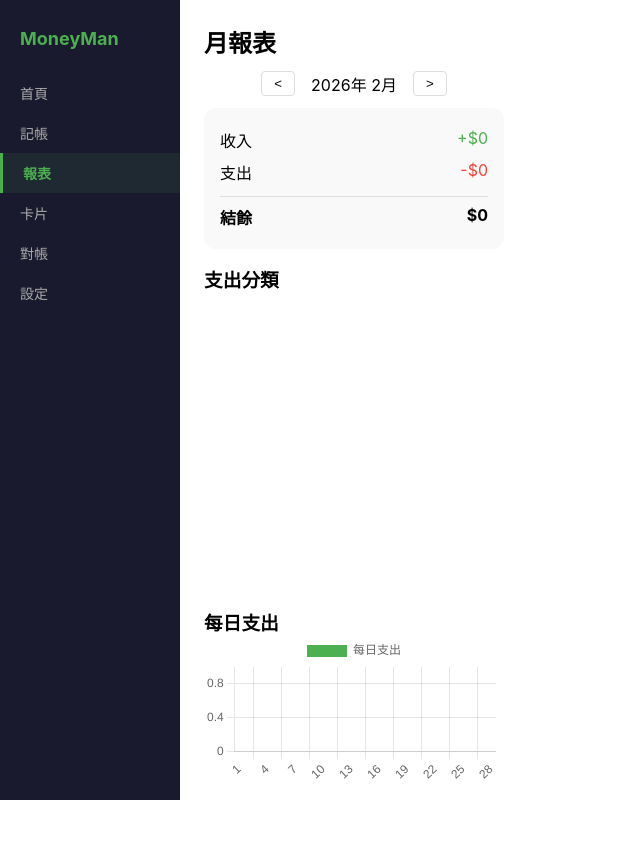
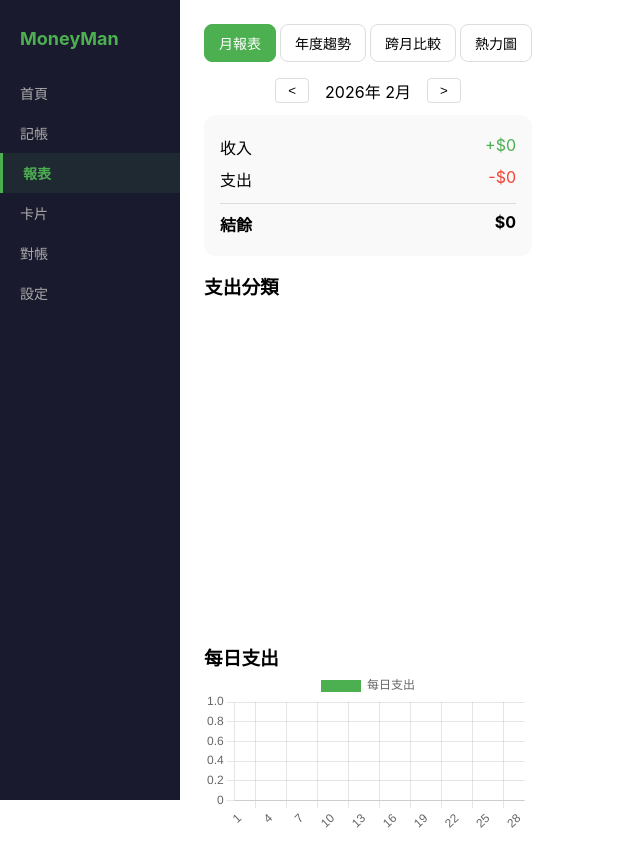
Before and after one commit to a60708090xun/MoneyMan, a Vue app: page /report in a window 1280 px wide. Shown: the whole page, without its empty margins (0-640 px from the left). Before the commit the page ends 809 px from the top, so only its background shows below. Built offline with nearby package versions, Linux system fonts and the light colour scheme.

Commit message:
feat: add tab navigation to ReportView with placeholder charts
Generated with [Claude Code](https://claude.ai/code)
via [Happy](https://happy.engineering)

Co-Authored-By: Claude <noreply@anthropic.com>
Co-Authored-By: Happy <yesreply@happy.engineering>

```diff
--- /dev/null
+++ b/src/components/HeatmapChart.vue
@@ -0,0 +1,20 @@
+<template>
+  <div>
+    <div class="year-nav">
+      <button @click="$emit('update:year', year - 1)">&lt;</button>
+      <span>{{ year }} 年</span>
+      <button @click="$emit('update:year', year + 1)">&gt;</button>
+    </div>
+    <p style="text-align:center;color:#999;">消費熱力圖（待實作）</p>
+  </div>
+</template>
+
+<script setup>
+defineProps({ year: Number })
+defineEmits(['update:year', 'drill-down'])
+</script>
+
+<style scoped>
+.year-nav { display: flex; align-items: center; justify-content: center; gap: 16px; margin: 12px 0; }
+.year-nav button { background: none; border: 1px solid #ddd; border-radius: 4px; padding: 4px 12px; cursor: pointer; }
+</style>
--- /dev/null
+++ b/src/components/MonthCompareChart.vue
@@ -0,0 +1,10 @@
+<template>
+  <div>
+    <p style="text-align:center;color:#999;">跨月比較（待實作）</p>
+  </div>
+</template>
+
+<script setup>
+defineProps({ currentYear: Number, currentMonth: Number })
+defineEmits(['drill-down'])
+</script>
--- /dev/null
+++ b/src/components/YearlyTrendChart.vue
@@ -0,0 +1,20 @@
+<template>
+  <div>
+    <div class="year-nav">
+      <button @click="$emit('update:year', year - 1)">&lt;</button>
+      <span>{{ year }} 年</span>
+      <button @click="$emit('update:year', year + 1)">&gt;</button>
+    </div>
+    <p style="text-align:center;color:#999;">年度趨勢圖（待實作）</p>
+  </div>
+</template>
+
+<script setup>
+defineProps({ year: Number })
+defineEmits(['update:year', 'drill-down'])
+</script>
+
+<style scoped>
+.year-nav { display: flex; align-items: center; justify-content: center; gap: 16px; margin: 12px 0; }
+.year-nav button { background: none; border: 1px solid #ddd; border-radius: 4px; padding: 4px 12px; cursor: pointer; }
+</style>
--- a/src/views/ReportView.vue
+++ b/src/views/ReportView.vue
@@ -1,7 +1,18 @@
 <template>
   <div class="report-view">
-    <h2>月報表</h2>
+    <div class="tab-bar">
+      <button
+        v-for="tab in tabs"
+        :key="tab.key"
+        :class="{ active: activeTab === tab.key }"
+        @click="activeTab = tab.key"
+      >
+        {{ tab.label }}
+      </button>
+    </div>
 
+    <!-- 月報表 (existing) -->
+    <div v-if="activeTab === 'monthly'">
       <div class="month-nav">
         <button @click="prevMonth">&lt;</button>
         <span>{{ year }}年 {{ month }}月</span>
@@ -20,17 +31,65 @@
       <h3 style="margin-top:16px">每日支出</h3>
       <BarChart :daily-totals="dailyTotals" :days-in-month="daysInMonth" />
     </div>
+
+    <!-- 年度趨勢 -->
+    <div v-if="activeTab === 'yearly'">
+      <YearlyTrendChart
+        :year="year"
+        @update:year="year = $event"
+        @drill-down="openDrillDown"
+      />
+    </div>
+
+    <!-- 跨月比較 -->
+    <div v-if="activeTab === 'compare'">
+      <MonthCompareChart
+        :current-year="year"
+        :current-month="month"
+        @drill-down="openDrillDown"
+      />
+    </div>
+
+    <!-- 消費熱力圖 -->
+    <div v-if="activeTab === 'heatmap'">
+      <HeatmapChart
+        :year="year"
+        @update:year="year = $event"
+        @drill-down="openDrillDown"
+      />
+    </div>
+
+    <DrillDownPanel
+      :visible="drillDown.visible"
+      :title="drillDown.title"
+      :transactions="drillDown.transactions"
+      @close="drillDown.visible = false"
+    />
+  </div>
 </template>
 
 <script setup>
-import { ref, computed, onMounted } from 'vue'
+import { ref, reactive, computed, onMounted } from 'vue'
 import { useTransactionsStore } from '../stores/transactions.js'
 import { useCategoriesStore } from '../stores/categories.js'
 import PieChart from '../components/PieChart.vue'
 import BarChart from '../components/BarChart.vue'
+import YearlyTrendChart from '../components/YearlyTrendChart.vue'
+import MonthCompareChart from '../components/MonthCompareChart.vue'
+import HeatmapChart from '../components/HeatmapChart.vue'
+import DrillDownPanel from '../components/DrillDownPanel.vue'
 
 const txStore = useTransactionsStore()
 const categoriesStore = useCategoriesStore()
+
+const tabs = [
+  { key: 'monthly', label: '月報表' },
+  { key: 'yearly', label: '年度趨勢' },
+  { key: 'compare', label: '跨月比較' },
+  { key: 'heatmap', label: '熱力圖' }
+]
+const activeTab = ref('monthly')
+
 const now = new Date()
 const year = ref(now.getFullYear())
 const month = ref(now.getMonth() + 1)
@@ -49,6 +108,15 @@ function nextMonth() {
   else month.value++
 }
 
+// Drill down state
+const drillDown = reactive({ visible: false, title: '', transactions: [] })
+
+function openDrillDown({ title, transactions }) {
+  drillDown.title = title
+  drillDown.transactions = transactions
+  drillDown.visible = true
+}
+
 onMounted(async () => {
   await categoriesStore.init()
   await txStore.loadAll()
@@ -57,6 +125,12 @@ onMounted(async () => {
 
 <style scoped>
 .report-view { max-width: 480px; margin: 0 auto; }
+.tab-bar { display: flex; gap: 4px; margin-bottom: 16px; overflow-x: auto; }
+.tab-bar button {
+  flex-shrink: 0; padding: 8px 14px; border: 1px solid #ddd; background: #fff;
+  border-radius: 8px; cursor: pointer; font-size: 14px; white-space: nowrap;
+}
+.tab-bar button.active { background: #4CAF50; color: white; border-color: #4CAF50; }
 .month-nav { display: flex; align-items: center; justify-content: center; gap: 16px; margin: 12px 0; }
 .month-nav button { background: none; border: 1px solid #ddd; border-radius: 4px; padding: 4px 12px; cursor: pointer; }
 .summary-card { background: #f9f9f9; border-radius: 12px; padding: 16px; margin-bottom: 16px; }
```
Lines whose indentation alone changed are shown as unchanged.
